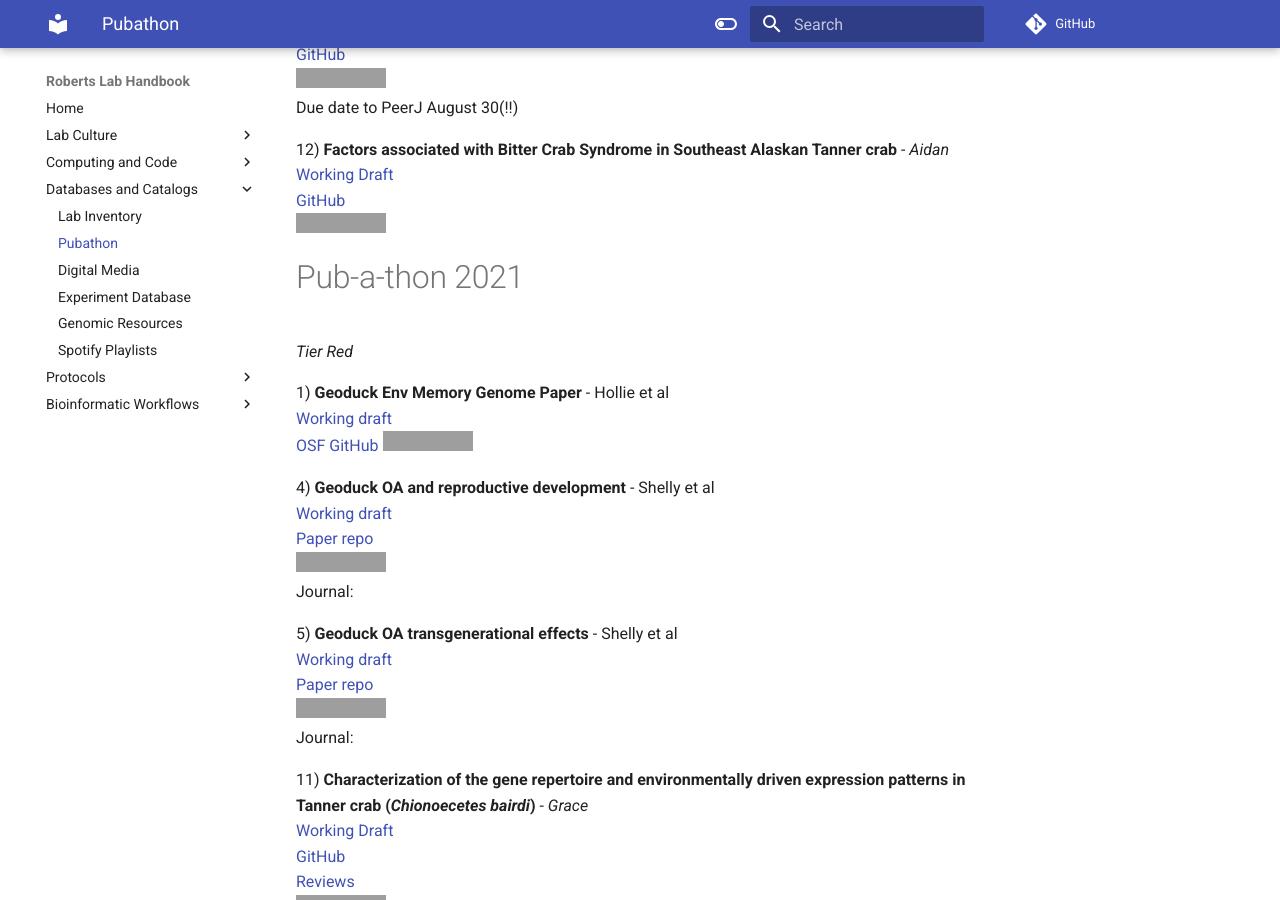
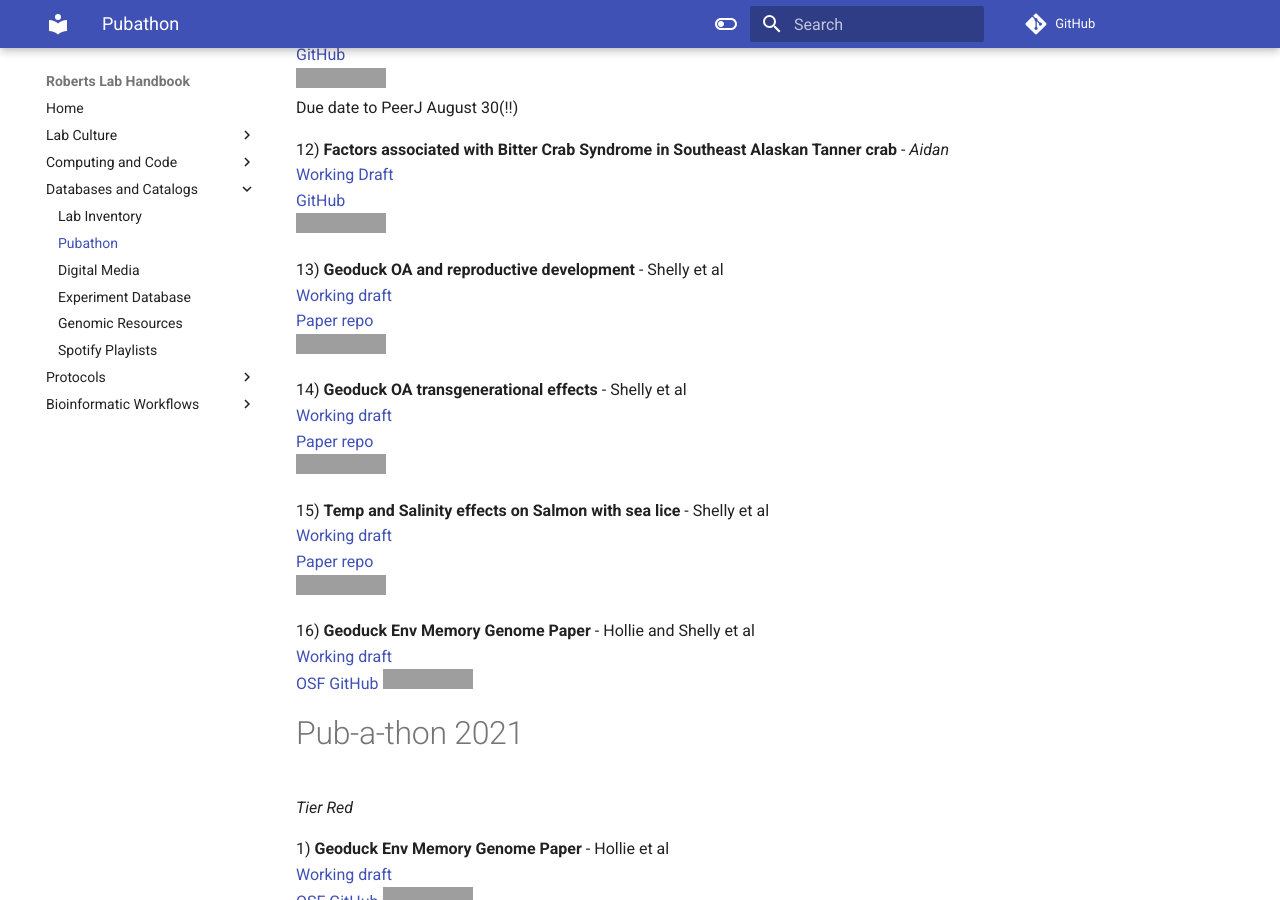
Before and after one commit to RobertsLab/resources, an MkDocs documentation site: the page built from docs/Pubathon.md, in a window 1280 px wide and 900 px high, scrolled down 1495 px. Built offline with MkDocs 1.6.1 and Material for MkDocs 9.7.7, drawn with Linux system fonts in a browser that asks for light colours; comment, search, counter and statistics services are not loaded; grey boxes are pictures that could not be loaded.

Commit message:
added my ms's

```diff
--- a/docs/Pubathon.md
+++ b/docs/Pubathon.md
@@ -65,6 +65,26 @@
 [GitHub](https://github.com/afcoyle/hemat_modeling) </br>
 ![status](https://img.shields.io/badge/pub--a--thon%20status-early%20draft-yellow.svg)
 
+13) **Geoduck OA and reproductive development** - Shelly et al
+[Working draft](https://docs.google.com/document/d/1YRoMQprj-cUQzBWzJ9lwSXrLbU3UYlutvDPb2QNlcMQ/edit)
+[Paper repo](https://github.com/shellytrigg/paper-GeoduckReproDev_pH)
+![status](https://img.shields.io/badge/pub--a--thon%20status-in%20progress-orange.svg)
+
+14) **Geoduck OA transgenerational effects** - Shelly et al
+[Working draft](https://docs.google.com/document/d/1aIho7R27-cXpDpuRKlQY_p-3Bi7-HlZMNQcTtH_bigI/edit)
+[Paper repo](https://github.com/shellytrigg/paper-GeoduckTransgen_var.pH)
+![status](https://img.shields.io/badge/pub--a--thon%20status-in%20progress-orange.svg)
+
+15) **Temp and Salinity effects on Salmon with sea lice** - Shelly et al
+[Working draft](https://docs.google.com/document/d/1BJiqCxBNu4nk1PmfB3TC9gjyU5WTciRStQPSKUYVnug/edit)
+[Paper repo](https://github.com/shellytrigg/Salmon_sealice)
+![status](https://img.shields.io/badge/pub--a--thon%20status-in%20progress-orange.svg)
+
+16) **Geoduck Env Memory Genome Paper** - Hollie and Shelly et al
+[Working draft](https://docs.google.com/document/d/10Wmr_ceODWreZfS8WPekvoBwD2xEqlq28iSitapHTHA/edit)
+[OSF](https://osf.io/yem8n/)
+[GitHub](https://github.com/hputnam/Geoduck_Meth)
+![status](https://img.shields.io/badge/pub--a--thon%20status-submitted-green.svg)
 
 # Pub-a-thon 2021
 
```
